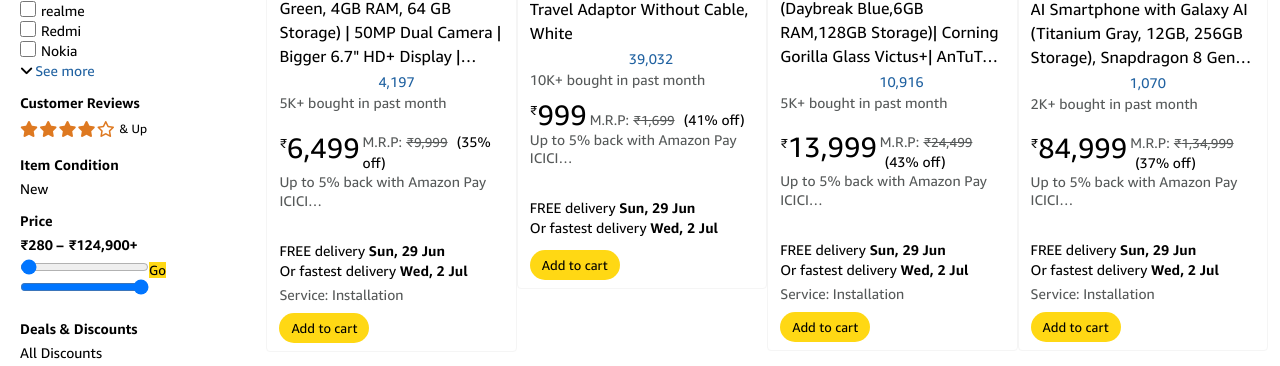
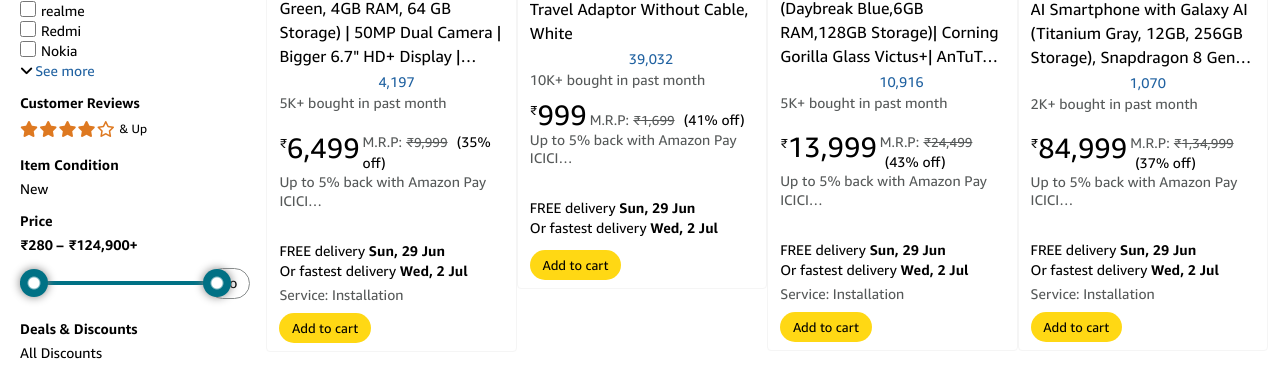
Before and after one commit to Ashwint42/amazon-clone, a plain HTML site: page index.html in a window 1280 px wide. Shown: the part 526-892 px from the top of the page. Drawn offline with Linux system fonts and the light colour scheme.

Commit message:
feat: add two way slider

```diff
--- a/css/device-large.css
+++ b/css/device-large.css
@@ -967,9 +967,11 @@
 }
 
 .price-slider-container {
+    width: 100%;
     height: 50px;
     display: flex;
     margin-bottom: 4px;
+    justify-content: space-between;
 }
 
 .discount-wrapper {
@@ -1319,9 +1321,9 @@
 }
 
 .add-to-cart-button {
-    padding: 0 12px;
     font-size: 13px;
     height: 30px;
+    padding: 0 12.7px;
     border-radius: 99px;
     letter-spacing: 0.01px;
 }
@@ -1849,3 +1851,78 @@
     display: inline-block;
     transform: translateY(-6px);
 }
+
+
+.slider-container {
+    display: flex;
+    flex-direction: column;
+    background-color: black;
+    width: 163.8%;
+    position: relative;
+}
+
+.slider-thumb-child {
+    width: 12px;
+    height: 12px;
+    border-radius: 50%;
+    background-color: white;
+}
+
+.price-slider-container {
+    position: relative;
+}
+
+input[type="range"] {
+    -webkit-appearance: none;
+    appearance: none;
+    height: 4px;
+    width: 211.25px;
+    position: absolute;
+    pointer-events: none;
+    top: 22px;
+    background-color: #007185;
+    z-index: 1;
+}
+
+
+input[type=range]::-webkit-slider-thumb {
+    -webkit-appearance: none;
+    height: 28px;
+    width: 28px;
+    background-color: #007185;
+    box-shadow: 0 0 10px grey;
+    border-radius: 50%;
+    pointer-events: all;
+    background-image: radial-gradient(circle at center, white 5px, #007185 7px);
+    position: relative;
+    z-index: 100;
+}
+
+#fromSlider {
+    pointer-events: none;
+    background: none;
+    z-index: 2;
+}
+
+#toSlider {
+    pointer-events: all;
+    background: #007185;
+    z-index: 1;
+}
+
+.go-button {
+    margin-left: 8px;
+    line-height: 16px;
+    position: relative;
+}
+
+.go-button button {
+    border-radius: 100px;
+    background-color: white;
+    height: 31px;
+    padding: 1px 12px;
+    border: 0.5px solid #888c8c;
+    font-size: 14px;
+    line-height: 16px;
+    margin-top: 8.5px;
+}
--- a/index.html
+++ b/index.html
@@ -344,13 +344,11 @@
                                     </div>
                                     <div class="price-slider-container">
                                         <div class="price-slider">
-                                            <div class="lower-bound">
-                                                <input type="range" min="1" max="50000" value="280"
-                                                    class="lower-bound-input">
-                                            </div>
-                                            <div class="upper-bound">
-                                                <input type="range" min="50001" max="124900" aria-valuemax="20000"
-                                                    value="124900" class="upper-bound-input">
+                                            <div class="slider-container">
+                                                <input type="range" min="280" max="124900" value="280"
+                                                    class="lower-bound-input" id="fromSlider">
+                                                <input type="range" min="280" max="124900" value="124900"
+                                                    class="upper-bound-input" id="toSlider">
                                             </div>
                                         </div>
                                         <div class="go-button">
--- a/js/eventlisteners.js
+++ b/js/eventlisteners.js
@@ -65,6 +65,9 @@
     const priceSetterButton = document.querySelector('.slider-compute-button')
 
     upperBoundSlider.addEventListener('input', (e) => {
+        if (Number(upperBoundSlider.value) <= Number(lowerBoundSlider.value))
+            upperBoundSlider.value = Number(lowerBoundSlider.value) + 500;
+
         if (Number(upperBoundSlider.value) >= upperBoundSlider.max)
             maxPrice.innerHTML = formatPriceUS(Number(e.target.value)) + "+";
         else
@@ -73,6 +76,9 @@
 
     lowerBoundSlider.addEventListener('input', (e) => {
         minPrice.innerHTML = formatPrice(Number(e.target.value));
+
+        if (Number(lowerBoundSlider.value) >= Number(upperBoundSlider.value))
+            lowerBoundSlider.max = Number(upperBoundSlider.value) - 500;
     })
 
     priceSetterButton.addEventListener('click', () => {
```
